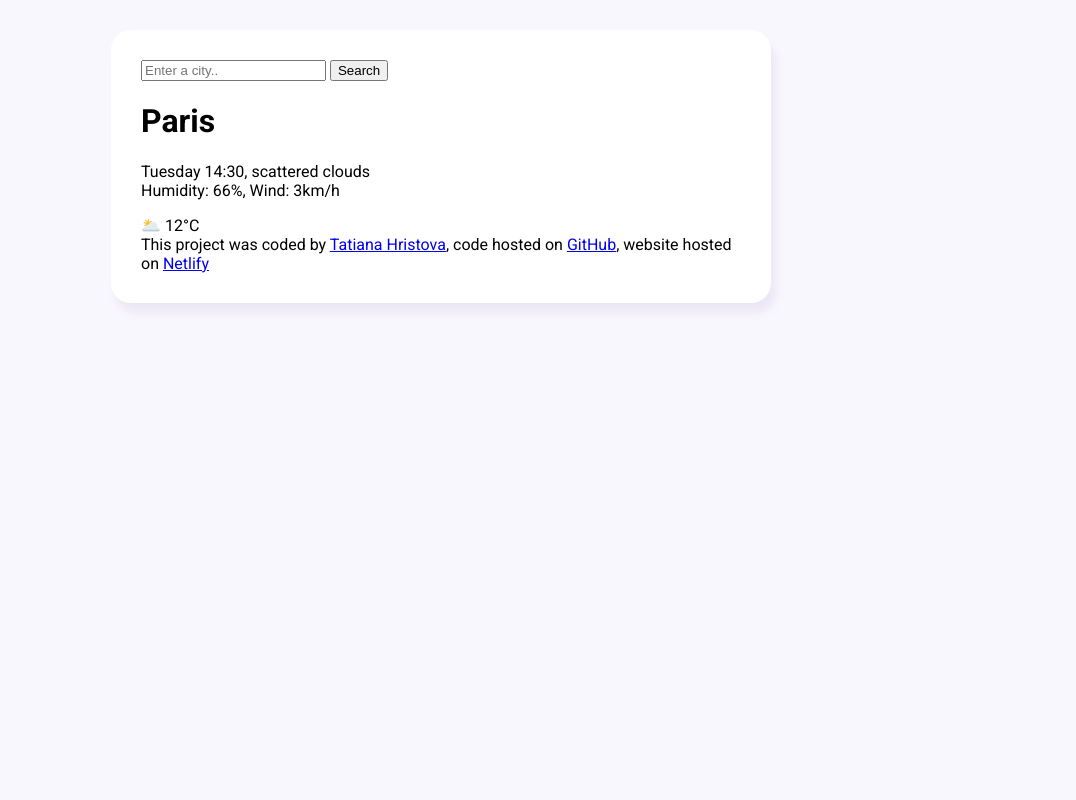
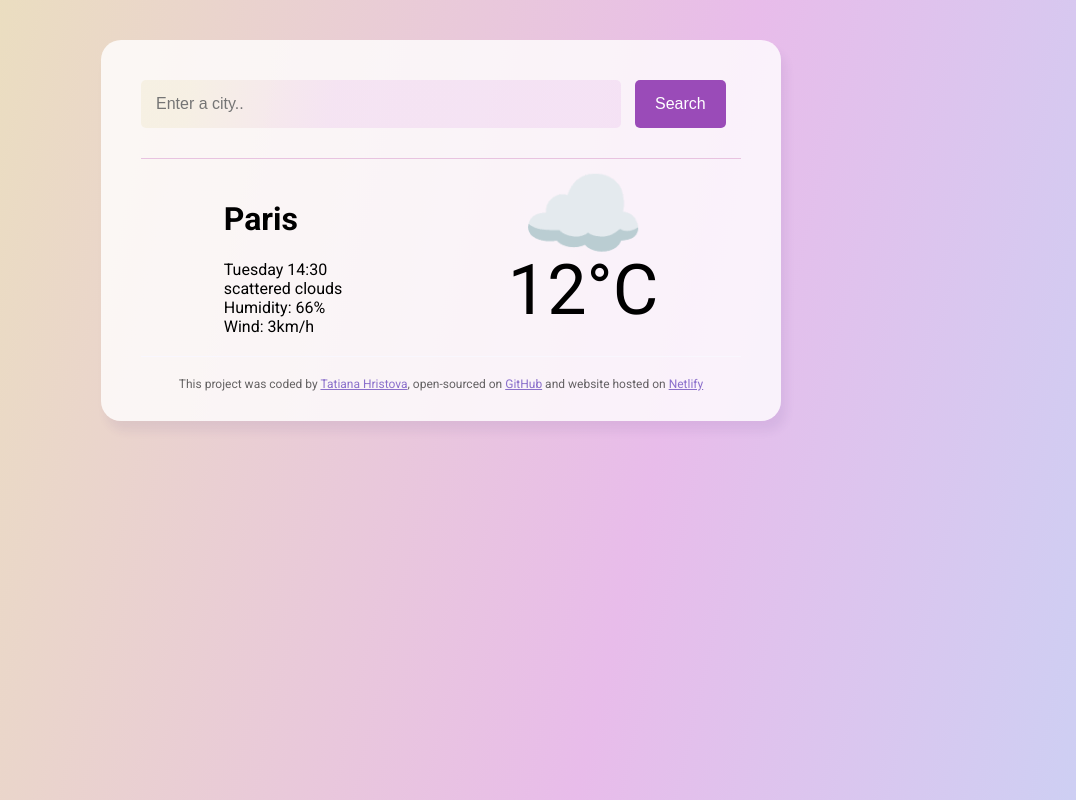
Before and after one commit to TatianaHristova/My-Weather-App, a plain HTML site: page index.html in a window 1280 px wide. Shown: the top 800 px of the page, without its empty margins (199-1275 px from the left). Drawn offline with Linux system fonts and the light colour scheme.

Commit message:
changed elements' position and added a gradient bg

```diff
--- a/index.html
+++ b/index.html
@@ -13,35 +13,48 @@
     />
   </head>
   <body>
-    <div class="weather-app">
+    <div class="weather-app box">
       <header>
-        <form>
-          <input type="search" placeholder="Enter a city.." required />
-          <input type="submit" value="Search" />
+        <form class="search-form">
+          <input
+            type="search"
+            placeholder="Enter a city.."
+            required
+            class="search-form-input"
+          />
+          <input type="submit" value="Search" class="search-form-submit" />
         </form>
       </header>
       <main>
-        <div>
-          <h1>Paris</h1>
-          <p>
-            Tuesday 14:30, scattered clouds
-            <br />
-            Humidity: 66%, Wind: 3km/h
-          </p>
+        <div class="weather-data">
+          <div>
+            <h1>Paris</h1>
+            <section>
+              <div>Tuesday 14:30</div>
+              <div>scattered clouds</div>
+              <div>Humidity: 66%</div>
+              <div>Wind: 3km/h</div>
+            </section>
+          </div>
+          <div>
+            <div class="current-emoji">☁️</div>
+            <div class="current-temperature">12°C</div>
+          </div>
         </div>
-        <div>🌥️ 12°C</div>
       </main>
+
       <footer>
         This project was coded by
         <a href="https://github.com/TatianaHristova" target="_blank">
           Tatiana Hristova</a
-        >, code hosted on
+        >, open-sourced on
         <a
           href="https://github.com/TatianaHristova/My-Weather-App"
           target="_blank"
         >
           GitHub</a
-        >, website hosted on
+        >
+        and website hosted on
         <a href="https://appweatherproject00.netlify.app/" target="_blank">
           Netlify</a
         >
--- a/src/style.css
+++ b/src/style.css
@@ -1,13 +1,91 @@
 body {
-  background-color: #f9f7fe;
+  /* background: linear-gradient(
+    106.5deg,
+    #efeafb 23%,
+    rgba(223, 159, 247, 0.8) 93%
+  ); */
+  background: linear-gradient(
+    103deg,
+    rgb(235, 225, 188) 7.2%,
+    rgb(232, 188, 234) 57.5%,
+    rgb(203, 209, 244) 90.7%
+  );
+
   font-family: "Roboto", sans-serif;
 }
 
 .weather-app {
-  background-color: white;
+  background: rgba(255, 255, 255, 0.8);
   max-width: 600px;
-  margin: 30px auto;
-  padding: 30px;
+  margin: 40px auto;
+  margin-bottom: 100%;
+  padding: 30px 40px;
   border-radius: 20px;
   box-shadow: 5px 10px 10px rgba(77, 57, 125, 0.08);
 }
+
+header {
+  border-bottom: 1px solid #e8c3e0;
+  padding-bottom: 20px;
+}
+
+.search-form-input {
+  background: linear-gradient(
+    100deg,
+    rgb(235, 225, 188, 0.3) 10.2%,
+    rgb(232, 188, 234, 0.3) 40.5%
+  );
+  /* background: rgba(232, 188, 234, 0.3); */
+  border: none;
+  border-radius: 5px;
+  padding: 15px;
+  width: 80%;
+  font-size: 16px;
+}
+
+.search-form-submit {
+  background-color: rgba(130, 34, 168, 0.8);
+  border: none;
+  border-radius: 5px;
+  padding: 15px 20px;
+  margin: 10px;
+  font-size: 16px;
+  color: white;
+}
+
+.weather-data {
+  display: flex;
+  justify-content: space-around;
+  padding-bottom: 20px;
+  padding-top: 20px;
+  align-content: center;
+}
+
+p {
+  line-height: 2;
+}
+
+.current-emoji {
+  font-size: 100px;
+  align-content: center;
+  text-align: center;
+  line-height: 0.7;
+}
+
+.current-temperature {
+  font-size: 70px;
+  align-content: center;
+  padding: 0 auto;
+}
+
+footer {
+  border-top: 1px solid #f9f7fe;
+  padding-top: 20px;
+  text-align: center;
+  font-size: 12px;
+  color: rgba(0, 0, 0, 0.6);
+}
+
+a {
+  color: #7556c2d6;
+}
```
Also changed, not shown: 2 other files.
